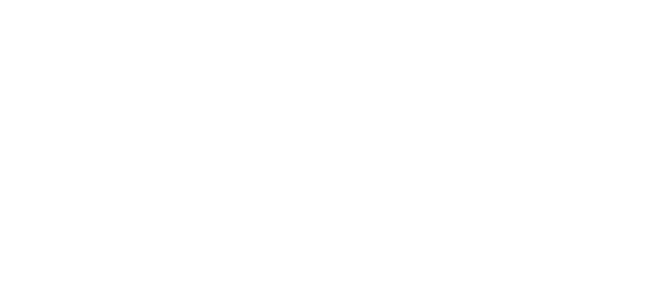
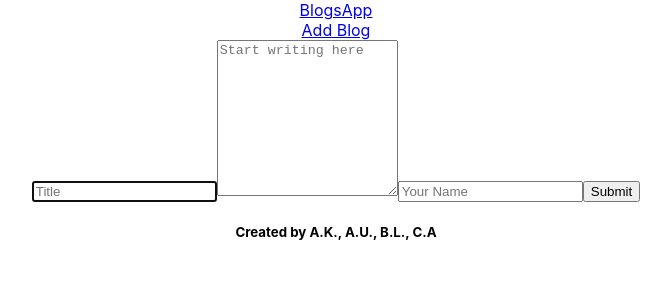
Before and after one commit to akildunne/blog-app-exercise, a React (Create React App) app in the folder client/: page /api/blogs/1/edit in a window 1280 px wide. Shown: the top 300 px of the page, without its empty margins (304-975 px from the left). Built offline with nearby package versions, Linux system fonts and the light colour scheme; no server answers.

Commit message:
working edit

```diff
--- a/client/src/App.jsx
+++ b/client/src/App.jsx
@@ -3,7 +3,7 @@
 import Home from "./screens/Home/Home";
 import BlogDetail from "./screens/BlogDetail/BlogDetail";
 import CreateBlog from "./screens/CreateBlog/CreateBlog";
-import EditBlog from "./screens/EditBlog/EditBlog"
+import EditBlog from "./screens/EditBlog/EditBlog";
 import { Route, Switch } from "react-router-dom";
 
 function App() {
@@ -12,9 +12,8 @@
       <Switch>
         <Route exact path="/api/blogs" component={Home} />
         <Route exact path="/api/blogs/create" component={CreateBlog} />
+        <Route exact path ="/api/blogs/:id/edit/" component={EditBlog} />
         <Route exact path="/api/blogs/:id" component={BlogDetail} />
-        <Route exact path ="api/blogs/edit/:id" component={EditBlog} />
-
       </Switch>
     </div>
   );
--- a/client/src/screens/EditBlog/EditBlog.jsx
+++ b/client/src/screens/EditBlog/EditBlog.jsx
@@ -37,43 +37,42 @@
   };
 
   if (isUpdated) {
-    return <Redirect to={`/blogs/${props.match.params.id}`} />;
+    return <Redirect to={`/api/blogs/${props.match.params.id}`} />;
   }
 
   return (
-    <h2>Edit</h2>
-    // <Layout user={props.user}>
-    //   <form className="create-blog" onSubmit={handleSubmit}>
-    //     <input
-    //       className="input-title"
-    //       placeholder="Title"
-    //       value={blog.title}
-    //       name="title"
-    //       required
-    //       autoFocus
-    //       onChange={handleChange}
-    //     />
-    //     <textarea
-    //       className="input-content"
-    //       rows={10}
-    //       columns={50}
-    //       placeholder="Start writing here"
-    //       value={blog.content}
-    //       name="content"
-    //       required
-    //       onChange={handleChange}
-    //     />
-    //     <input
-    //       className="input-author"
-    //       placeholder="Your Name"
-    //       value={blog.author}
-    //       name="author"
-    //       required
-    //       onChange={handleChange}
-    //     />
-    //     <button type="submit">Submit</button>
-    //   </form>
-    // </Layout>
+    <Layout user={props.user}>
+      <form className="create-blog" onSubmit={handleSubmit}>
+        <input
+          className="input-title"
+          placeholder="Title"
+          value={blog.title}
+          name="title"
+          required
+          autoFocus
+          onChange={handleChange}
+        />
+        <textarea
+          className="input-content"
+          rows={10}
+          columns={50}
+          placeholder="Start writing here"
+          value={blog.content}
+          name="content"
+          required
+          onChange={handleChange}
+        />
+        <input
+          className="input-author"
+          placeholder="Your Name"
+          value={blog.author}
+          name="author"
+          required
+          onChange={handleChange}
+        />
+        <button type="submit">Submit</button>
+      </form>
+    </Layout>
   );
 };
 
```
